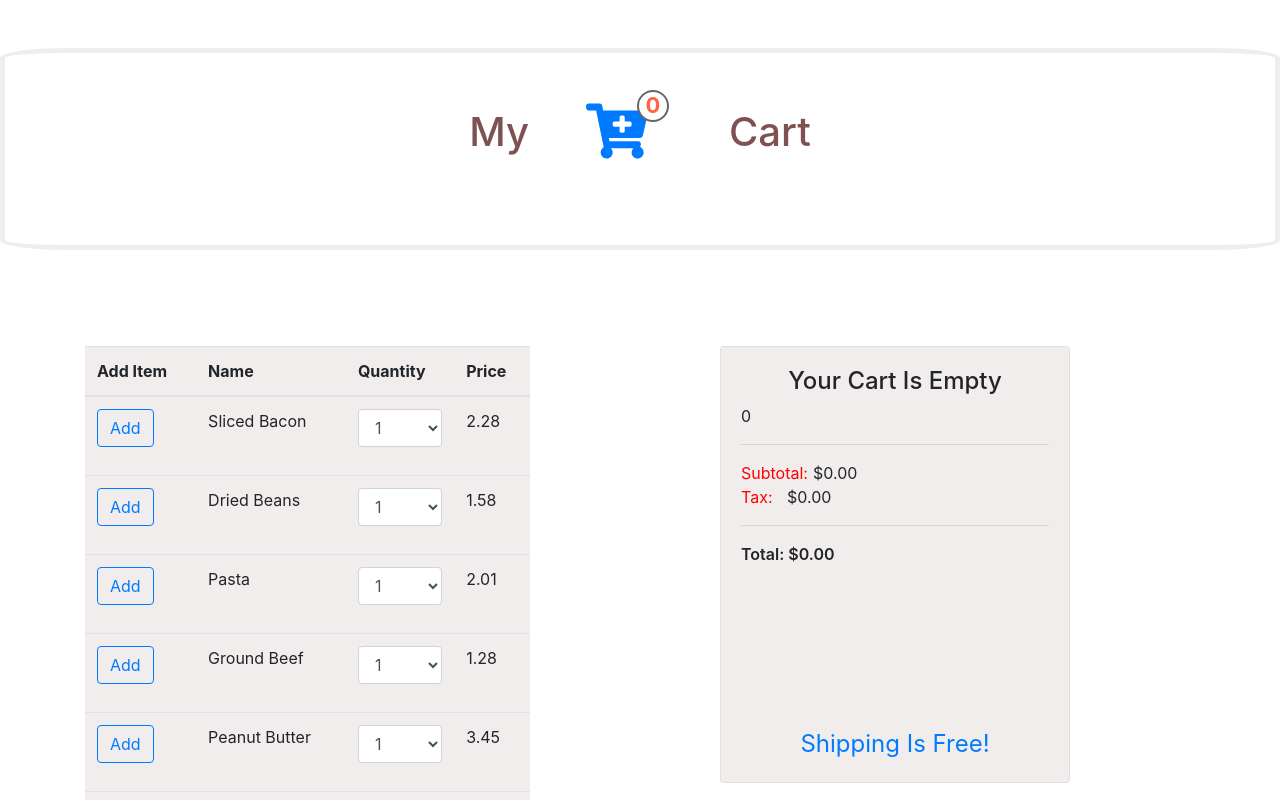
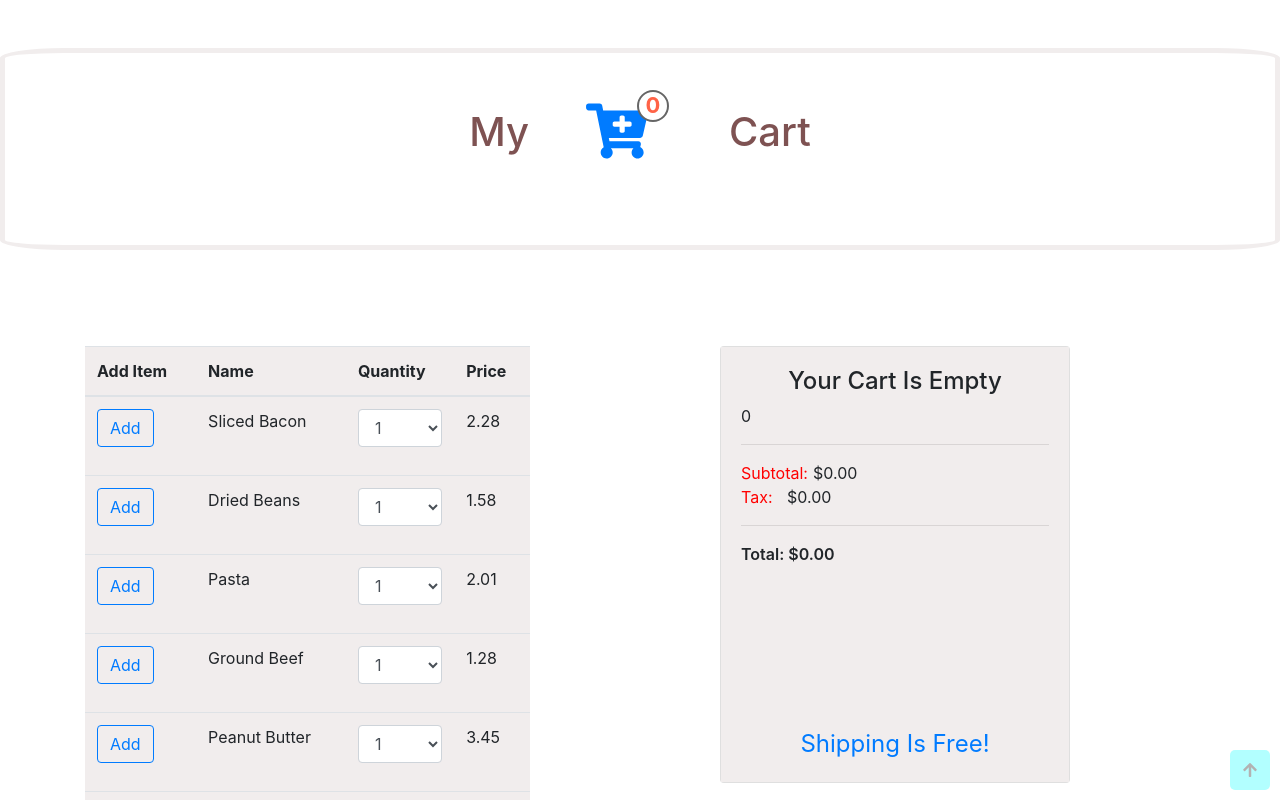
Before and after one commit to chriskavanagh/shopping-cart, a React (Create React App) app: page / in a window 1280 px wide. Shown: the top 800 px of the page. Built offline with nearby package versions, Linux system fonts and the light colour scheme.

Commit message:
Arrow Up Button

```diff
--- a/src/App.css
+++ b/src/App.css
@@ -66,3 +66,27 @@ span.subtotalSpan {
   font: Arial, sans-serif;
   z-index: 10000;
 }
+
+.scroll {
+  opacity: 0.3;
+  background-color: aqua;
+  width: 40px;
+  height: 40px;
+  position: fixed;
+  bottom: 10px;
+  right: 10px;
+  border-radius: 5px;
+  border: none;
+}
+
+.arrow-up {
+  position: absolute;
+  top: 50%;
+  left: 50%;
+  margin-top: -9px;
+  margin-left: -5px;
+}
+
+.arrow-up glyphicon glyphicon-chevron-up {
+  color: red;
+}
--- a/src/App.js
+++ b/src/App.js
@@ -4,6 +4,7 @@ import GroceryItems from "./components/GroceryItems";
 import { Container, Row, Col } from "reactstrap";
 import { FontAwesomeIcon } from "@fortawesome/react-fontawesome";
 import { faCartPlus } from "@fortawesome/free-solid-svg-icons";
+import ScrollButton from "./components/ScrollButton";
 import "./App.css";
 
 class App extends Component {
@@ -66,6 +67,7 @@ class App extends Component {
               <Cart items={cart} />
             </Col>
           </Row>
+          <ScrollButton />
         </Container>
       </Fragment>
     );
--- /dev/null
+++ b/src/components/ScrollButton.jsx
@@ -0,0 +1,43 @@
+import React, { Component } from "react";
+import { FontAwesomeIcon } from "@fortawesome/react-fontawesome";
+import { faArrowUp } from "@fortawesome/free-solid-svg-icons";
+
+export default class ScrollButton extends Component {
+  constructor() {
+    super();
+    this.state = {
+      intervalId: 0
+    };
+  }
+
+  scrollStep() {
+    if (window.pageYOffset === 0) {
+      clearInterval(this.state.intervalId);
+    }
+    window.scroll(0, window.pageYOffset - this.props.scrollStepInPx);
+  }
+
+  scrollToTop() {
+    let intervalId = setInterval(
+      this.scrollStep.bind(this),
+      this.props.delayInMs
+    );
+    this.setState({ intervalId: intervalId });
+  }
+
+  render() {
+    return (
+      <button
+        title="Back to top"
+        className="scroll"
+        onClick={() => {
+          this.scrollToTop();
+        }}
+      >
+        <span>
+          <FontAwesomeIcon icon={faArrowUp} />
+        </span>
+      </button>
+    );
+  }
+}
```
